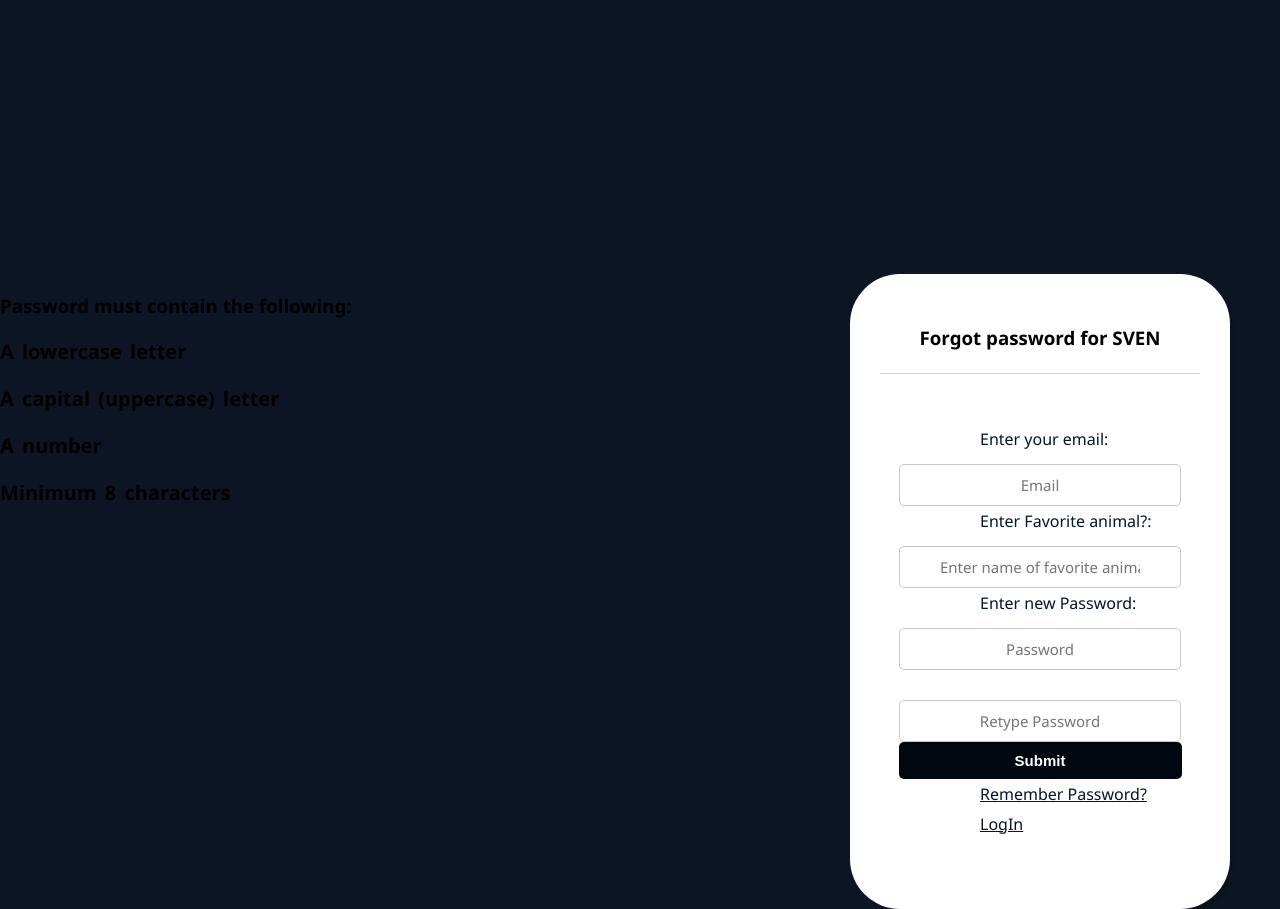
After one commit to TSTS09/Inventory-Management-System, a PHP site: page /forgot_password.php in a window 1280 px wide. The commit adds this page. Run offline with PHP 8.4, Linux system fonts and the light colour scheme.

Commit message:
forgot password action, updated register and login

```diff
--- a/Backend/actions/register_user_action.php
+++ b/Backend/actions/register_user_action.php
@@ -11,6 +11,8 @@ if ($_SERVER["REQUEST_METHOD"] == "POST") {
     $phoneNumber = $_POST['phoneNumber'];
     $email = $_POST['email'];
     $password = $_POST['password'];
+    $securityInput = $_POST['securityInput'];
+
 
     $hashedPassword = password_hash($password, PASSWORD_DEFAULT);
 
@@ -29,7 +31,7 @@ if ($_SERVER["REQUEST_METHOD"] == "POST") {
 
     $stmt->close();
 
-    $sql = "INSERT INTO users (roleid, first_name, last_name, company_name, phone_number, email, password) VALUES ('$CompanyRole','$firstName', '$lastName', '$companyName','$phoneNumber', '$email', '$hashedPassword')";
+    $sql = "INSERT INTO users (roleid, first_name, last_name, company_name, phone_number, email, password, securityInput) VALUES ('$CompanyRole','$firstName', '$lastName', '$companyName','$phoneNumber', '$email', '$hashedPassword', '$securityInput')";
 
     $result = $conn->query($sql);
 
--- a/Backend/db/sven.sql
+++ b/Backend/db/sven.sql
@@ -147,15 +147,15 @@ CREATE TABLE `users` (
   `company_name` varchar(255) NOT NULL,
   `phone_number` varchar(20) NOT NULL,
   `email` varchar(255) NOT NULL,
-  `password` varchar(255) NOT NULL
+  `password` varchar(255) NOT NULL,
+  `securityInput` varchar(255) NOT NULL
 ) ENGINE=InnoDB DEFAULT CHARSET=utf8mb4 COLLATE=utf8mb4_general_ci;
 
 --
 -- Dumping data for table `users`
 --
 
-INSERT INTO `users` (`userid`, `roleid`, `first_name`, `last_name`, `company_name`, `phone_number`, `email`, `password`) VALUES
-(3, 1, 'Tiffany', 'Degbotse', 'Ashesi', '0546728654', 'tiffanydegbotse123@gmail.com', '$2y$10$xMB8.e2IRyZWB9FktgWYrefKpFlP3dVLdHuFRzjwnLPtW3lzocCdC');
+
 
 --
 -- Indexes for dumped tables
--- /dev/null
+++ b/Backend/view/forgot_password.php
@@ -0,0 +1,296 @@
+<?php
+include '../settings/connection.php';
+
+
+?>
+
+
+
+<!DOCTYPE html>
+<html lang="en">
+
+<head>
+    <meta charset="UTF-8" />
+    <meta name="viewport" content="width=device-width, initial-scale=1.0" />
+    <title>Chorus forgot password</title>
+    <style>
+        html,
+        body {
+            margin: 0;
+            padding: 0;
+            overflow: initial;
+        }
+
+        body {
+            width: 100%;
+            background-color: #0c1523;
+            font-family: "Segoe UI", system-ui, -apple-system, 'Segoe UI';
+            display: flex;
+            height: 100vh;
+            align-items: center;
+        }
+
+        form {
+            background-color: #fff;
+            width: 320px;
+            padding: 30px;
+            border-radius: 50px;
+            box-shadow: 5px 5px 6px -7px;
+            position: absolute;
+            line-height: 30px;
+            margin-left: 850px;
+        }
+
+        input[type='text'],
+        input[type='password'] {
+            display: block;
+            background-color: #fff;
+            margin: auto;
+            border: 1.5px solid rgb(200, 200, 200);
+            width: 200px;
+            padding: 10px 40px;
+            border-radius: 5px;
+            text-align: center;
+            color: black;
+            font-family: "Segoe UI", system-ui, -apple-system, 'Segoe UI';
+            font-size: 15px;
+        }
+
+        button {
+            border: none;
+            background-color: #01070f;
+            color: white;
+            margin: auto;
+            width: 283px;
+            display: block;
+            border-radius: 5px;
+            padding: 10px 0;
+            font-weight: bold;
+            font-size: 15px;
+        }
+
+        .page {
+            width: 100%;
+            height: 100vh;
+            background-color: #f0f2f5;
+            display: flex;
+            justify-content: center;
+            align-items: center;
+        }
+
+        .f-pws {
+            display: block;
+            width: 200px;
+            margin: auto;
+            color: #04142a;
+            padding-left: 80px;
+            font-family: "Segoe UI", system-ui, -apple-system, 'Segoe UI';
+            font-weight: 400px;
+            margin-bottom: 10px;
+            padding-top: -100px;
+        }
+
+        .line {
+            border-top: 1px solid #222;
+            opacity: 0.2;
+            margin: 20px 0;
+        }
+
+        .bnt2 {
+            width: 180px;
+            font-size: 14px;
+            background-color: #42b72a;
+            text-align: center;
+        }
+
+        .textbox {
+            margin-bottom: 13px;
+        }
+
+        .sub-link h3 {
+            width: 250px;
+            position: relative;
+            color: black;
+            font-family: "Segoe UI", system-ui, -apple-system, 'Segoe UI';
+            margin-bottom: -5000px;
+            margin-left: 280px;
+            margin-top: 270px;
+            font-size: 15px;
+        }
+
+        .sub-link h3 a {
+            color: black;
+            font-weight: bold;
+            font-size: 13px;
+        }
+
+        .f-container {
+            width: 350px;
+            margin-left: 300px;
+            margin-top: 30vh;
+            font-family: "Segoe UI", system-ui, -apple-system, 'Segoe UI';
+        }
+
+        .f-container img {
+            width: 250px;
+        }
+
+        p {
+            font-size: 20px;
+            font-weight: 600;
+            word-spacing: 3px;
+        }
+
+        #result {
+            color: green;
+        }
+
+        #error {
+            color: red;
+        }
+    </style>
+</head>
+
+<body>
+    <div class="right-section">
+        <form action="../actions/forgot_password_action.php" method="post" name="forgotpasswordForm" id="forgotpasswordForm">
+            <h3 style="text-align: center;">Forgot password for SVEN</h3>
+            <div class="line"></div><br>
+            <label class="f-pws" for="emailInput">Enter your email:</label>
+            <input class="textbox" type="text" placeholder="Email" name="emailInput" id="emailInput"required>
+
+            <label class="f-pws" for="emailInput">Enter Favorite animal?:</label>
+            <input  type="password" placeholder="Enter name of favorite animal" name="securityInput" id="securityInput"required>
+
+            <label class="f-pws" for="PasswordInput">Enter new Password:</label>
+            <input type="password" placeholder="Password" name="passwordInput" id="passwordInput" required><br>
+
+            <input type="password" placeholder="Retype Password" name="passwordRetype" id="passwordRetype" required>
+
+
+
+            <button type="submit" name="signInButton" id="signInButton" onclick="validateForm()">Submit</button>
+            <div id="result"></div>
+            <div id="error"></div>
+
+            <a href="login_view.php" class="f-pws"> Remember Password? LogIn</a><br>
+            <div id="error"></div>
+        </form>
+        <div id="message">
+        <h3>Password must contain the following:</h3>
+        <p id="letter" class="invalid">A <b>lowercase</b> letter</p>
+        <p id="capital" class="invalid">A <b>capital (uppercase)</b> letter</p>
+        <p id="number" class="invalid">A <b>number</b></p>
+        <p id="length" class="invalid">Minimum <b>8 characters</b></p>
+        </div>
+    </div>
+
+
+    <script>
+
+        function validateEmail() {
+            var emailInput = email.value;
+            var emailRegex = /^[^\s@]+@[^\s@]+\.[^\s@]+$/;
+
+            if (emailRegex.test(emailInput)) {
+                error.innerHTML = '';
+            } else {
+                error.innerHTML = 'Invalid email. Please enter a valid email.';
+            }
+        }
+
+        function validatePassword() {
+            var lowerCaseLetters = /[a-z]/g;
+            if (myInput.value.match(lowerCaseLetters)) {
+                letter.classList.remove("invalid");
+                letter.classList.add("valid");
+            } else {
+                letter.classList.remove("valid");
+                letter.classList.add("invalid");
+            }
+
+            var upperCaseLetters = /[A-Z]/g;
+            if (myInput.value.match(upperCaseLetters)) {
+                capital.classList.remove("invalid");
+                capital.classList.add("valid");
+            } else {
+                capital.classList.remove("valid");
+                capital.classList.add("invalid");
+            }
+
+            var numbers = /\d/g;
+            if (myInput.value.match(numbers)) {
+                number.classList.remove("invalid");
+                number.classList.add("valid");
+            } else {
+                number.classList.remove("valid");
+                number.classList.add("invalid");
+            }
+
+            if (myInput.value.length >= 8) {
+                length.classList.remove("invalid");
+                length.classList.add("valid");
+            } else {
+                length.classList.remove("valid");
+                length.classList.add("invalid");
+            }
+
+            validatePasswordMatch();
+        }
+
+        function validatePasswordMatch() {
+            if (myInput.value !== passwordRetype.value) {
+                error.innerHTML = 'Passwords do not match.';
+                registerButton.disabled = true;
+            } else {
+                error.innerHTML = '';
+                registerButton.disabled = false;
+            }
+        }
+        passwordRetype.addEventListener('input', validatePasswordMatch);
+
+        function validateForm() {
+            var emailInput = document.getElementById('emailInput').value;
+            var passwordInput = document.getElementById('passwordInput').value;
+
+            var emailRegex = /^[^\s@]+@[^\s@]+\.[^\s@]+$/; // Simple email format check
+            var passwordRegex = /^(?=.*\d)(?=.*[a-z])(?=.*[A-Z])[^\s]{8,}$/; // Improved password complexity check
+
+            if (emailRegex.test(emailInput)) {
+                document.getElementById('result').innerHTML = 'Valid email!';
+                document.getElementById('error').innerHTML = '';
+            } else {
+                document.getElementById('result').innerHTML = '';
+                document.getElementById('error').innerHTML = 'Invalid email. Please enter a valid email.';
+                return; // Prevent form submission
+            }
+
+            if (passwordRegex.test(passwordInput)) {
+                document.getElementById('result').innerHTML += ' Valid password!';
+                document.getElementById('error').innerHTML = '';
+            } else {
+                document.getElementById('result').innerHTML = '';
+                document.getElementById('error').innerHTML = 'Invalid password. Please enter a strong password that meets the requirements.';
+                return; // Prevent form submission
+            }
+        }
+
+        document.getElementById("forgotpasswordForm").addEventListener('submit', function(event)) {
+            validateEmail();
+            validatePassword();
+            if (!validatePhoneNumber()) {
+                event.preventDefault();
+                return;
+            }
+
+            var isValid = !error.innerHTML && !document.querySelector(".invalid");
+            if (!isValid) {
+                event.preventDefault();
+            }
+
+        }
+    </script>
+
+</body>
+
+</html>
--- a/Backend/view/login_view.php
+++ b/Backend/view/login_view.php
@@ -165,7 +165,7 @@ include '../settings/connection.php';
         <div id="result"></div>
         <div id="error"></div>
 
-        <a href="" class="f-pws"> Forgot Password</a><br>
+        <a href="forgot_password.php" class="f-pws"> Forgot Password</a><br>
     </form>
 
     <script>
--- a/Backend/view/register_view.php
+++ b/Backend/view/register_view.php
@@ -43,6 +43,7 @@ include '../settings/connection.php';
 
                 <input type="password" placeholder="Password" name="password" id="password" required>
                 <input type="password" placeholder="Retype Password" name="passwordRetype" id="passwordRetype" required>
+                <input type="password" placeholder="Enter Favorite Animal " name="securityInput" id="securityInput" required>
 
                 <button type="submit" name="registerButton" id="registerButton">Register</button>
                 <div id="error"></div>
@@ -65,6 +66,7 @@ include '../settings/connection.php';
             var email = document.getElementById("email");
             var myInput = document.getElementById("password");
             var passwordRetype = document.getElementById("passwordRetype");
+            var securityInput = document.getElementById("securityInput");
             var letter = document.getElementById("letter");
             var capital = document.getElementById("capital");
             var number = document.getElementById("number");
```
Also changed, not shown: Backend/actions/forgot_password_action.php (added, +62 -0 lines), Backend/actions/login_user_action.php (line endings or trailing spaces).
